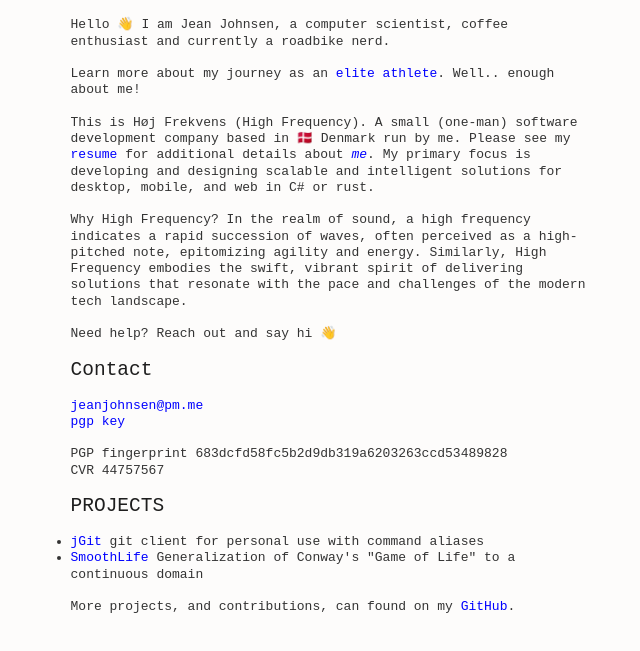
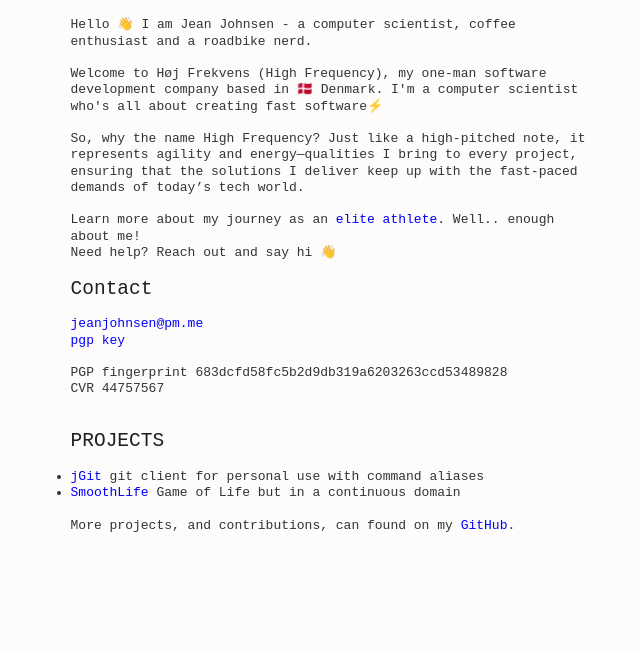
Before and after one commit to Jeanjohnsen/jeanjohnsen.github.io, a plain HTML site: page index.html in a window 1280 px wide. Shown: the part 91-742 px from the top of the page, without its empty margins (312-952 px from the left). Drawn offline with Linux system fonts and the light colour scheme; a web font is replaced by a local one.

```diff
--- a/index.html
+++ b/index.html
@@ -24,20 +24,18 @@
     <h1>Høj frekvens</h1>
 
     <p>
-      Hello 👋 I am Jean Johnsen, a computer scientist, coffee enthusiast and currently a roadbike nerd.
+      Hello 👋 I am Jean Johnsen - a computer scientist, coffee enthusiast and a roadbike nerd.
     </p>
   </br>
-    <p>Learn more about my journey as an <a href="./sports">elite athlete</a>. Well.. enough about me!</p>
-  </br>
     <p
-    <p>This is Høj Frekvens (High Frequency). A small (one-man) software development company based in 🇩🇰 Denmark run by me. Please see my <a href="./etc/cv.pdf">resume</a> for additional details about <i><a href="">me</a></i>.
-    My primary focus is developing and designing scalable and intelligent solutions for desktop, mobile, and web in C# or rust.
+    <p>Welcome to Høj Frekvens (High Frequency), my one-man software development company based in 🇩🇰 Denmark. I'm a computer scientist who's all about creating fast software⚡️
     </p>
     <br>
     <p>
-      Why High Frequency? In the realm of sound, a high frequency indicates a rapid succession of waves, often perceived as a high-pitched note, epitomizing agility and energy. Similarly, High Frequency embodies the swift, vibrant spirit of delivering solutions that resonate with the pace and challenges of the modern tech landscape.
+      So, why the name High Frequency? Just like a high-pitched note, it represents agility and energy—qualities I bring to every project, ensuring that the solutions I deliver keep up with the fast-paced demands of today’s tech world.
     </p>
-  </br>
+</br>
+    <p>Learn more about my journey as an <a href="./sports">elite athlete</a>. Well.. enough about me!</p>
     <p>Need help? Reach out and say hi 👋</p>
     <h2>Contact</h2>
     <p><a href="mailto:jeanjohnsen@pm.me">jeanjohnsen@pm.me</a></p>
@@ -48,11 +46,11 @@
     <br>
     <code>CVR 44757567</code>
     </br>
-
+    </br>
     <h2>PROJECTS</h2>
     <ul>
       <li><a href="https://github.com/Jeanjohnsen/jGit" target="_blank">jGit</a> git client for personal use with command aliases</li>
-      <li><a href="https://github.com/Jeanjohnsen/SmoothLife" target="_blank">SmoothLife</a> Generalization of Conway's "Game of Life" to a continuous domain</li>
+      <li><a href="https://github.com/Jeanjohnsen/SmoothLife" target="_blank">SmoothLife</a> Game of Life but in a continuous domain </li>
     </ul>
     <br>
     More projects, and contributions, can found on my <a href="https://github.com/jeanjohnsen" target="_blank">GitHub</a>.
```
